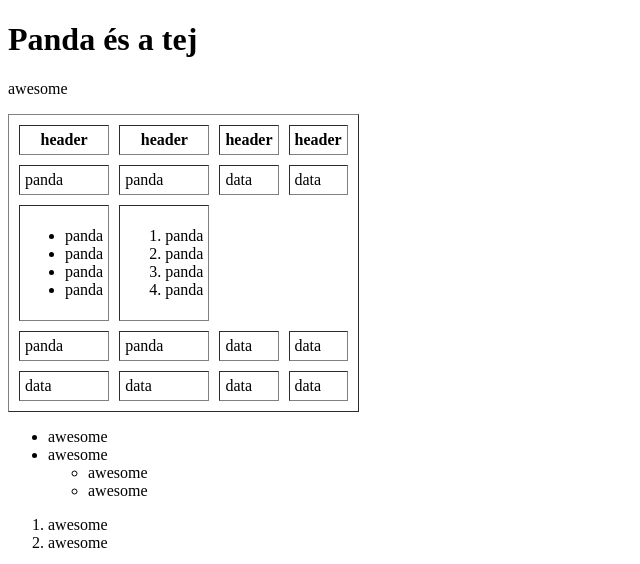
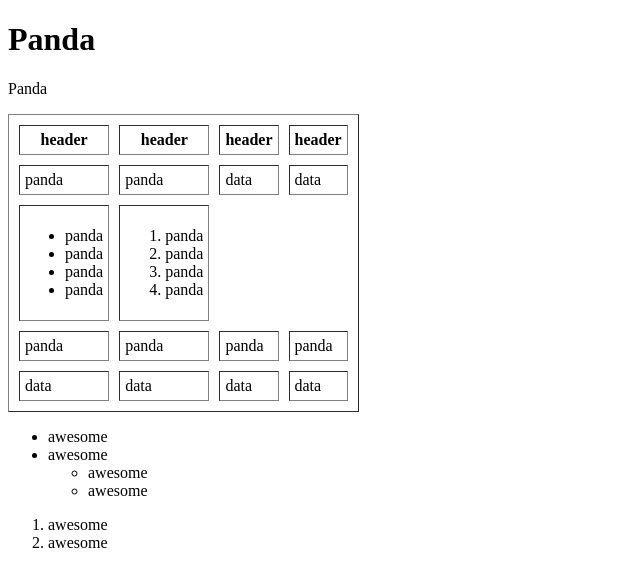
Before and after one commit to bbalazska/bbalazska.github.io, a plain HTML site: page index.html in a window 1280 px wide. Shown: the top 564 px of the page, without its empty margins (0-640 px from the left). Drawn offline with Linux system fonts and the light colour scheme.

Commit message:
Update index.html

```diff
--- a/index.html
+++ b/index.html
@@ -3,8 +3,8 @@
   <body>
 
 
-    <h1 >Panda és a tej</h1>
-    <p> awesome
+    <h1 >Panda</h1>
+    <p> Panda</p>
    <table border="1" cellspacing="10"
      cellpadding="5">
      <th>header</th>
@@ -38,8 +38,8 @@
 
         <td>panda</td>
          <td>panda</td>
-         <td>data</td>
-         <td>data</td>
+         <td>panda</td>
+         <td>panda</td>
 
 
      </tr>
```
